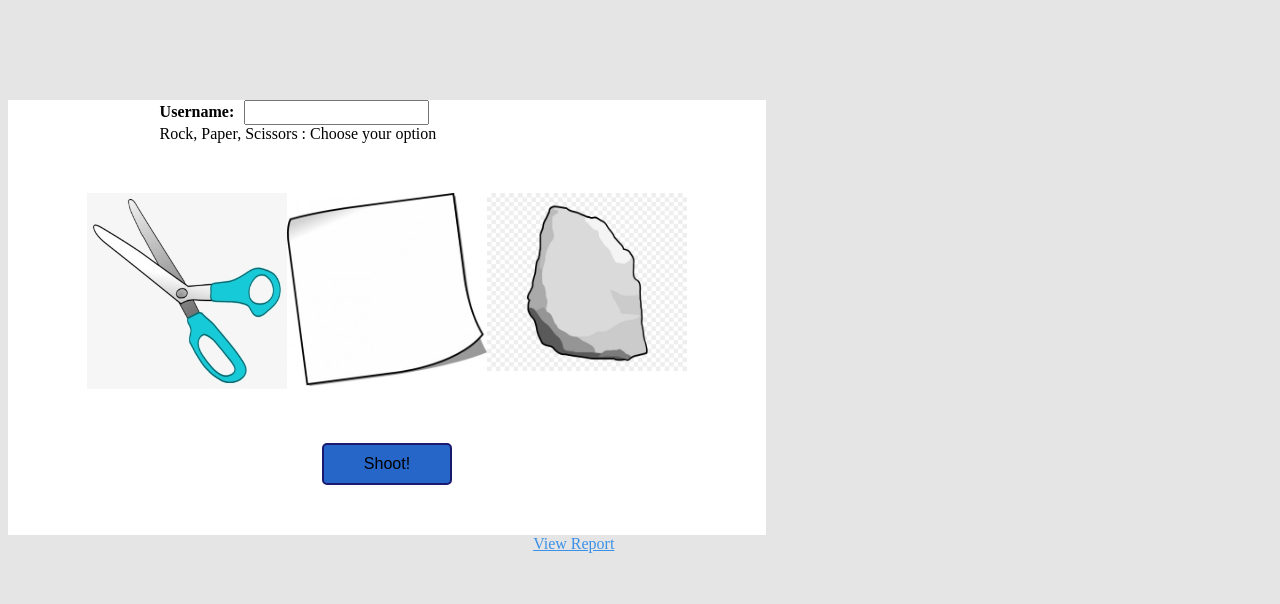
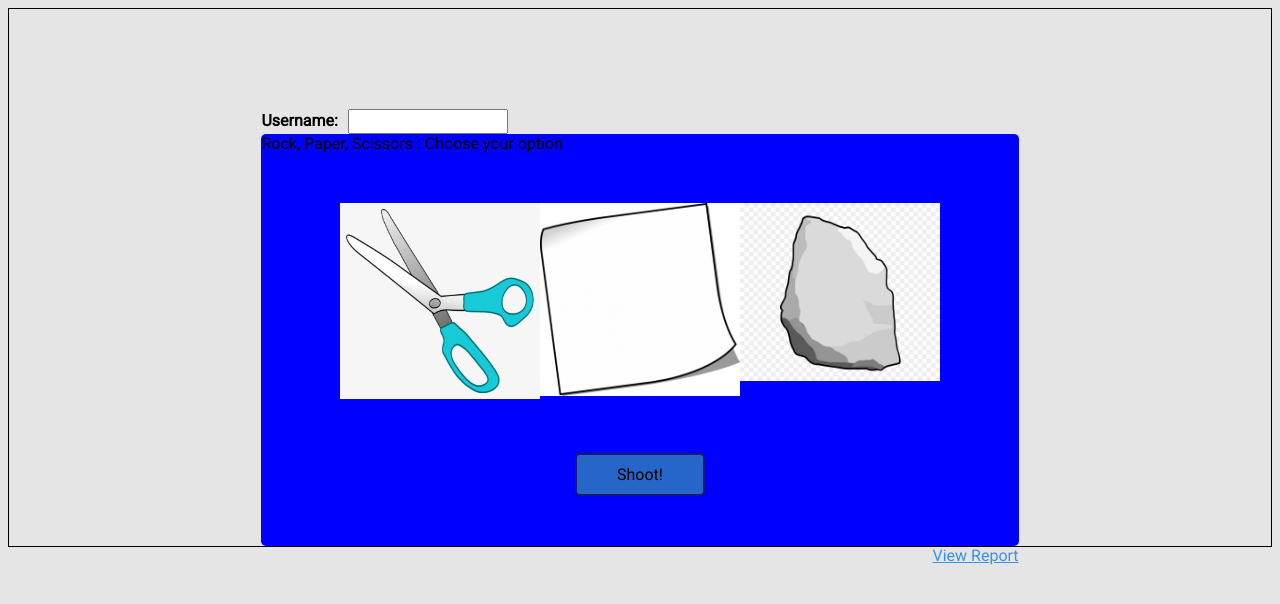
Before and after one commit to 102932079/RockPaperScissors, an Angular app in the folder RPS/: page /play in a window 1280 px wide. Shown: the top 604 px of the page. Built offline with nearby package versions, Linux system fonts and the light colour scheme.

Commit message:
Link and replace font family  to roboto and add a BG colour

```diff
--- a/RPS/src/index.html
+++ b/RPS/src/index.html
@@ -5,16 +5,17 @@
   <title>RPS</title>
   <base href="/">
   <meta name="viewport" content="width=device-width, initial-scale=1">
-  <link rel="icon" type="image/x-icon" href="favicon.ico">
-  <!-- the font need to be roboto 400 from google font -->
+  <link rel="preconnect" href="https://fonts.gstatic.com">
+  <link href="https://fonts.googleapis.com/css2?family=Roboto&display=swap" rel="stylesheet">
+  <!-- the font need to be roboto 400 from google font
+   <!-- CSS rules to specify families : font-family: 'Roboto', sans-serif; -->
+    <!-- add the font family in this css will apply to all font -->
 </head>
 <body>
-  <div>
-    <app-root></app-root>
-  </div>
-
+  <app-root></app-root>
 </body>
 </html>
+<!-- no need for div block -->
 
 
 <!-- !do not use live server need to use ng server for complied and the URL will be given -->
--- a/RPS/src/styles.css
+++ b/RPS/src/styles.css
@@ -2,14 +2,11 @@
 
 body{
     background: #E5E5E5;
+    border: 1px solid black;
+}
 
 
-    width: 758px;
-    height: 442px;
-
-
+*
+{
+    font-family: 'Roboto', sans-serif;
 }
-
-div{
-    background: #FFFFFF;
-}
```
